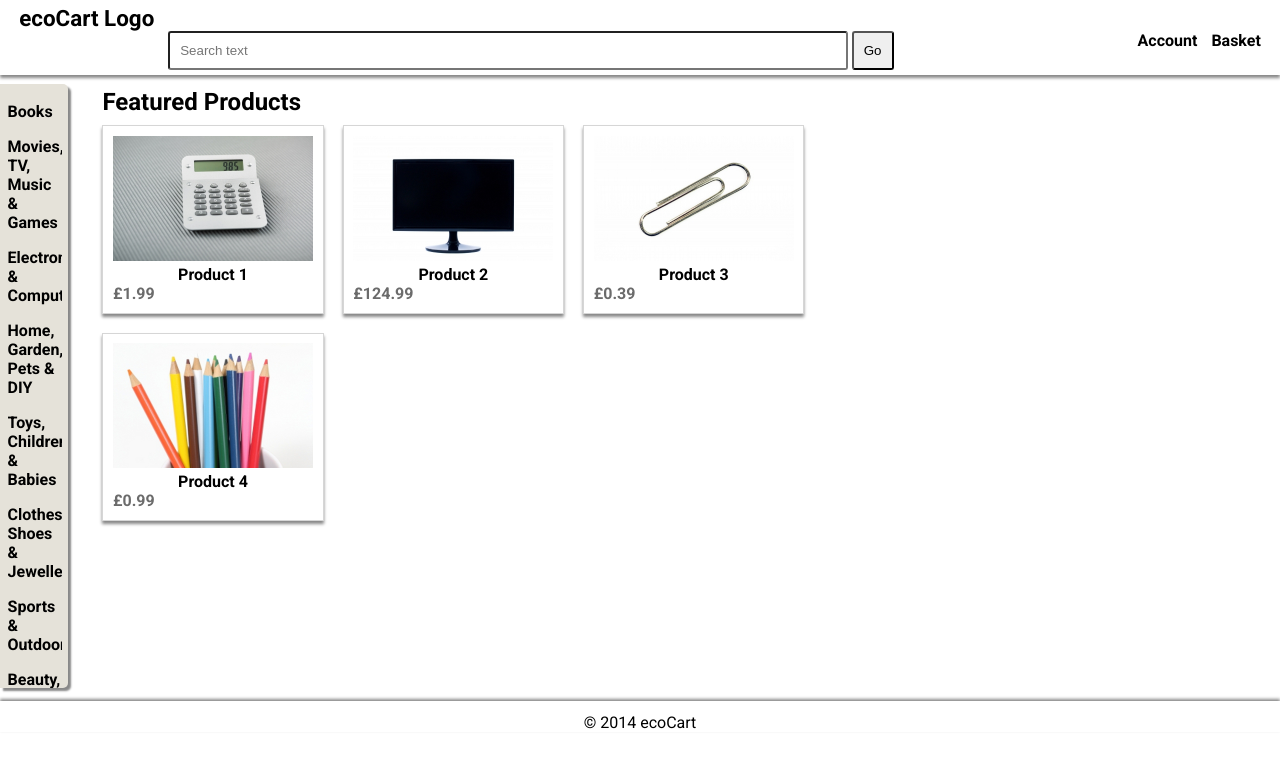
After one commit to EM-Creations/ecoCart, a PHP site: page / in a window 1280 px wide. The commit adds this page. Shown: the top 780 px of the page. Run offline with PHP 8.4, Linux system fonts and the light colour scheme.

Commit message:
Update: CSS modified New: JavaScript files - setup, animations, Logger class New: Left navigation made expandable when hovering over, minimised when left alone

```diff
--- a/css/base.css
+++ b/css/base.css
@@ -58,14 +58,23 @@ header#mainHeader>div#headerRight>span.link#last {
 
 /* Category Navigation */
 aside#catNav {
+	position: absolute;
 	float: left;
-	width: 15%;
+	width: 5%;
+	max-height: 600px;
 	padding: 2px;
 	margin: .7% 0 1% 0;
 	background-color: #e5e2d9;
 	border-radius: 0 5px 5px 0;
 	box-shadow: 3px 3px 2px #888888;
 	overflow-x: hidden; /* Hide overflowing content when screen size is squashed, stops text flowing over the element */
+	overflow-y: hidden;
+	transition: width .5s; /* Transition Effect */
+}
+
+aside#catNav:hover {
+	width: 15%;
+	max-height: none; /* No max height when hovered over */
 }
 
 aside#catNav>nav {
@@ -79,6 +88,7 @@ aside#catNav>nav>ul {
 aside#catNav>nav>ul>li {
 	list-style: none;
 	font-weight: bold;
+	overflow-x: hidden;
 }
 
 /* Main content styling */
@@ -86,7 +96,8 @@ main {
 	float: left;
 	display: block; /* Neccessary for older browsers which don't display the "main" element correctly */
 	width: 75%;
-	margin: 1% 2%;
+	min-height: 600px; /* TODO: May have to change this later to be more dynamic */
+	margin: 1% 8%;
 }
 
 main>section#featured>h1 {
--- /dev/null
+++ b/index.html
@@ -0,0 +1,124 @@
+<!DOCTYPE html>
+<html>
+    <head>
+        <meta charset="UTF-8">
+        <title>ecoCart</title>
+		<meta name="description" content="ecoCart">
+		<meta name="author" content="Edward McKnight (UP608985)">
+		<meta name="viewport" content="width=device-width, initial-scale=1, maximum-scale=1"> <!-- Mobile specific meta tag -->
+		<script type="text/javascript" src="./lib/Logger.class.js"></script> <!-- Logger class JavaScript File -->
+		<script type="text/javascript" src="./lib/animations.js"></script> <!-- Animations JavaScript File -->
+		<script type="text/javascript" src="./lib/setup.js"></script> <!-- Setup JavaScript File -->
+		<link rel="stylesheet" href="./css/base.css">
+		<!-- Favicons -->
+		<link rel="shortcut icon" href="./images/favicon.ico">
+		<!--<link rel="apple-touch-icon" href="images/apple-touch-icon.png">
+		<link rel="apple-touch-icon" sizes="72x72" href="images/apple-touch-icon-72x72.png">
+		<link rel="apple-touch-icon" sizes="114x114" href="images/apple-touch-icon-114x114.png">-->
+    </head>
+    <body>
+		<div id="container">
+			<header id="mainHeader">
+				<div id="headerText">ecoCart Logo</div>
+				<div id="headerRight">
+					<span class="link">Account</span>
+					<span id="last" class="link">Basket</span>
+				</div>
+				<div id="headerSearch">
+					<input type="text" placeholder="Search text">
+					<button>Go</button>
+				</div>
+			</header>
+			<aside id="catNav">
+				<nav>
+					<ul>
+						<li>Books</li>
+					</ul>
+				</nav>
+				<nav>
+					<ul>
+						<li>Movies, TV, Music &amp; Games</li>
+					</ul>
+				</nav>
+				<nav>
+					<ul>
+						<li>Electronics &amp; Computers</li>
+					</ul>
+				</nav>
+				<nav>
+					<ul>
+						<li>Home, Garden, Pets &amp; DIY</li>
+					</ul>
+				</nav>
+				<nav>
+					<ul>
+						<li>Toys, Children &amp; Babies</li>
+					</ul>
+				</nav>
+				<nav>
+					<ul>
+						<li>Clothes, Shoes &amp; Jewellery</li>
+					</ul>
+				</nav>
+				<nav>
+					<ul>
+						<li>Sports &amp; Outdoors</li>
+					</ul>
+				</nav>
+				<nav>
+					<ul>
+						<li>Beauty, Health &amp; Grocery</li>
+					</ul>
+				</nav>
+				<nav>
+					<ul>
+						<li>Toys, Children &amp; Babies</li>
+					</ul>
+				</nav>
+				<nav>
+					<ul>
+						<li>Car &amp; Motorbike</li>
+					</ul>
+				</nav>
+			</aside>
+			<main>
+				<section id="featured">
+					<h1>Featured Products</h1>
+					<div class="grid">
+						<section class="grid-item">
+							<img src="./images/products/default-calculator.jpg" alt="Product Image">
+							<header>Product 1</header>
+							<div class="price">
+								&pound;1.99
+							</div>
+						</section>
+						<section class="grid-item">
+							<img src="./images/products/default-monitor.jpg" alt="Product Image">
+							<header>Product 2</header>
+							<div class="price">
+								&pound;124.99
+							</div>
+						</section>
+						<section class="grid-item">
+							<img src="./images/products/default-paperclip.jpg" alt="Product Image">
+							<header>Product 3</header>
+							<div class="price">
+								&pound;0.39
+							</div>
+						</section>
+						<section class="grid-item">
+							<img src="./images/products/default-pencils.jpg" alt="Product Image">
+							<header>Product 4</header>
+							<div class="price">
+								&pound;0.99
+							</div>
+						</section>
+					</div>
+				</section>
+			</main>
+			<footer>
+				&copy; 2014 ecoCart
+			</footer>
+		</div>
+    </body>
+</html>
--- /dev/null
+++ b/lib/Logger.class.js
@@ -0,0 +1,34 @@
+/*
+ * File: Logger.class.js
+ * Author: Edward McKnight (UP608985)
+ * This file holds the Logger class
+ */
+
+/**
+ * Logger constructor
+ *
+ * @param {string} name
+ * @param {string} type
+ * @param {int} logLevel
+ * @returns {Logger}
+ */
+function Logger(name, type, logLevel) {
+	// <editor-fold defaultstate="collapsed" desc="constructor">
+	this.name = name;
+	this.type = type;
+	this.level = logLevel;
+	// </editor-fold>
+}
+
+/**
+ * Log an action
+ *
+ * @param {string} action
+ */
+Logger.prototype.log = function(action) {
+	// <editor-fold defaultstate="collapsed" desc="log">
+	if (this.level > 0) { // If the log level allows us to output to console
+		console.log("LOGGER: " + this.name + " (" + this.type + ") - " + action + "..");
+	}
+	// </editor-fold>
+};
--- /dev/null
+++ b/lib/animations.js
@@ -0,0 +1,38 @@
+/*
+ * File: animations.js
+ * Author: Edward McKnight (UP608985)
+ * This file handles animations
+ */
+
+window.ecoCart = window.ecoCart || {}; // Check the object exists, if not instantiate it as an empty object
+window.ecoCart.animations = (function () {
+	var
+		animationsLogger = {},
+
+		leftNavAni = function () { // Redundant atm
+			document.getElementById("catNav").addEventListener("mouseover", leftNavAniHover);
+
+		},
+
+		leftNavAniHover = function (evt) { // Redundant atm
+			var data = evt.target.innerHTML;
+			evt.target.innerHTML = "";
+
+			document.getElementById("catNav").addEventListener("mouseout", function () {leftNavAniNoHover(evt.target, data);});
+		},
+
+		leftNavAniNoHover = function (tgt, data) { // Redundant atm
+			tgt.innerHTML = data;
+		},
+
+		setup = function () {
+			animationsLogger = new Logger("animations", "script", 1); // Create a new logger object to keep track of this script
+			animationsLogger.log("loaded"); // Log that this script has been loaded
+
+			//leftNavAni(); // Left navigation animation - Redundant atm
+		};
+
+		return {
+			"setup": setup
+		};
+}());
--- /dev/null
+++ b/lib/setup.js
@@ -0,0 +1,23 @@
+/*
+ * File: setup.js
+ * Author: Edward McKnight (UP608985)
+ * This file adds any necessary event listeners when the page is loaded
+ */
+
+window.ecoCart = window.ecoCart || {}; // Check the object exists, if not instantiate it as an empty object
+window.ecoCart.ui = (function () {
+	var
+		setupLogger = {},
+		setup = function () {
+			setupLogger = new Logger("setup", "script", 1); // Create a new logger object to keep track of this script
+			setupLogger.log("loaded"); // Log that this script has been loaded
+
+			window.ecoCart.animations.setup(); // Call the animations setup
+		};
+
+		return {
+			"setup": setup
+		};
+}());
+
+window.addEventListener("load", window.ecoCart.ui.setup);
```
